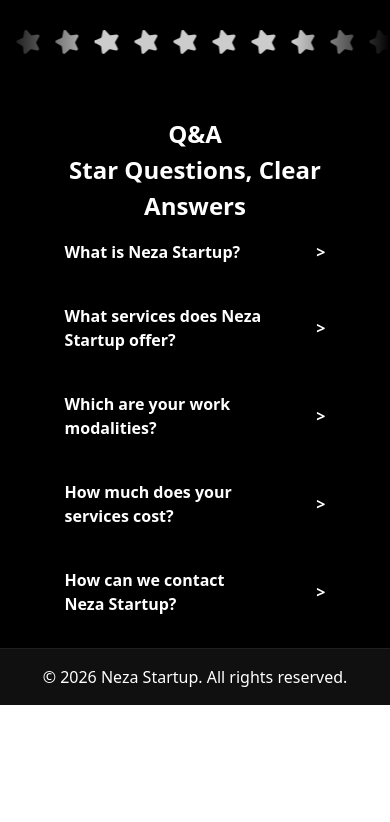
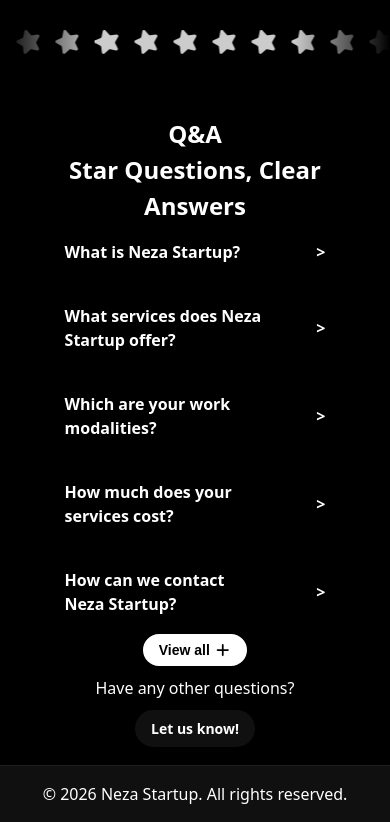
Before and after one commit to neza-startup/neza-startup, a React (Vite) app: page / in a window 390 px wide. Shown: the part 639-1461 px from the top of the page. Before the commit the page ends 1344 px from the top, so only its background shows below. Built offline with nearby package versions, Linux system fonts and the light colour scheme.

Commit message:
Improved Q&A section

```diff
--- a/src/components/Q&A.jsx
+++ b/src/components/Q&A.jsx
@@ -1,6 +1,11 @@
+import { faMinus, faPlus } from '@fortawesome/free-solid-svg-icons';
+import { FontAwesomeIcon } from '@fortawesome/react-fontawesome';
+import { useState } from 'react';
 import styles from '../styles/Q&A.module.css';
 
 const QnA = () => {
+  const DEFAULT_VISIBLE_QUESTIONS = 5;
+  const [showAll, setShowAll] = useState(false);
 
   const questions = [
     {
@@ -19,16 +24,17 @@ const QnA = () => {
       question: "How much does your services cost?",
       answer: "The cost of our services varies depending on the specific needs and requirements of each project. We provide customized quotes based on the scope and complexity of the work."
     },
-    /* {
-      question: "What is the typical timeline for a project with Neza Startup?",
-      answer: "The typical timeline for a project with Neza Startup varies depending on the complexity and scope of the project. We work closely with our clients to establish realistic timelines and ensure timely delivery."
-    }, */
     {
       question: "How can we contact Neza Startup?",
       answer: "You can contact us through our website's contact form, email, social platforms, or by calling our customer service line."
+    },
+    {
+      question: "What is the typical timeline for a project with Neza Startup?",
+      answer: "The typical timeline for a project with Neza Startup varies depending on the complexity and scope of the project. We work closely with our clients to establish realistic timelines and ensure timely delivery."
     }
   ];
 
+  const canExpand = questions.length > DEFAULT_VISIBLE_QUESTIONS;
   return (
     <section className={styles.qna}>
       <header className={styles.header}>
@@ -37,12 +43,27 @@ const QnA = () => {
       </header>
       <div className={styles.questions}>
         {questions.map((q, index) => (
-          <details key={index} name="accordion">
+          <details
+            key={index}
+            name="accordion"
+            className={`${styles.questionItem} ${index < DEFAULT_VISIBLE_QUESTIONS || showAll ? styles.visible : styles.hidden}`}
+          >
             <summary>{q.question}</summary>
             <p>{q.answer}</p>
           </details>
         ))}
       </div>
+      <footer className={styles.footer}>
+        <span>Have any other questions?</span>
+        <a href="mailto:contact@nezastartup.com">Let us know!</a>
+        {canExpand ? (
+          <button onClick={() => setShowAll((prev) => !prev)} className={styles.viewAllButton}>
+            {showAll ? 'View less' : 'View all'}
+            &nbsp;
+            {showAll ? <FontAwesomeIcon icon={faMinus} /> : <FontAwesomeIcon icon={faPlus} />}
+          </button>
+        ) : null}
+      </footer>
     </section>
   );
 };
--- a/src/styles/Q&A.module.css
+++ b/src/styles/Q&A.module.css
@@ -109,6 +109,77 @@ section.qna {
     [open]::details-content {
       height: auto;
     }
+
+    details.questionItem.visible {
+      display: block;
+    }
+
+    details.questionItem.hidden {
+      display: none;
+    }
+  }
+
+  footer {
+    margin-top: 2rem;
+    text-align: center;
+
+    display: flex;
+    flex-direction: row;
+    align-items: center;
+    /* justify-content: space-between; */
+    width: 100%;
+
+    a {
+      text-decoration: none;
+      color: var(--accent-color);
+      font-weight: 600;
+      font-size: 1rem;
+      transition: color 0.3s ease;
+      margin-left: 0.5rem;
+
+      padding: 0.5rem 1rem;
+      border: 2px solid black;
+      border-radius: 5rem;
+      background-color: white;
+      color: white;
+      font-weight: 600;
+      font-size: 0.875rem;
+      cursor: pointer;
+      transition: all 0.3s ease-in-out;
+
+
+      background-color:
+        /* light-dark(hsla(0, 0%, 98%, 0.8), */
+        hsla(240, 2%, 8%, 0.8)
+        /* ) */
+      ;
+
+      /* @media (hover: hover) and (pointer: fine) {
+        &:hover {
+          color: var(--primary-color);
+        }
+      } */
+    }
+
+    button.viewAllButton {
+      margin-left: auto;
+      padding: 0.5rem 1rem;
+      border: 2px solid black;
+      border-radius: 5rem;
+      background-color: white;
+      color: black;
+      font-weight: 600;
+      font-size: 0.875rem;
+      cursor: pointer;
+      transition: all 0.3s ease-in-out;
+    }
+
+    /* span {
+      font-size: 0.8rem;
+      color: var(--text-aux-color);
+      max-width: 32ch;
+      text-align: center;
+    } */
   }
 }
 
@@ -136,6 +207,32 @@ section.qna {
           }
         }
       }
+
+    }
+
+    footer {
+      flex-direction: column;
+      align-items: center;
+      justify-content: center;
+      gap: 0.5rem;
+      margin-top: 0rem;
+
+      span {
+        margin: 0;
+        width: 100%;
+        text-align: center;
+        order: 2;
+      }
+
+      a {
+        margin-left: 0;
+        order: 3;
+      }
+
+      button.viewAllButton {
+        margin-left: 0;
+        order: 1;
+      }
     }
   }
 }
```
